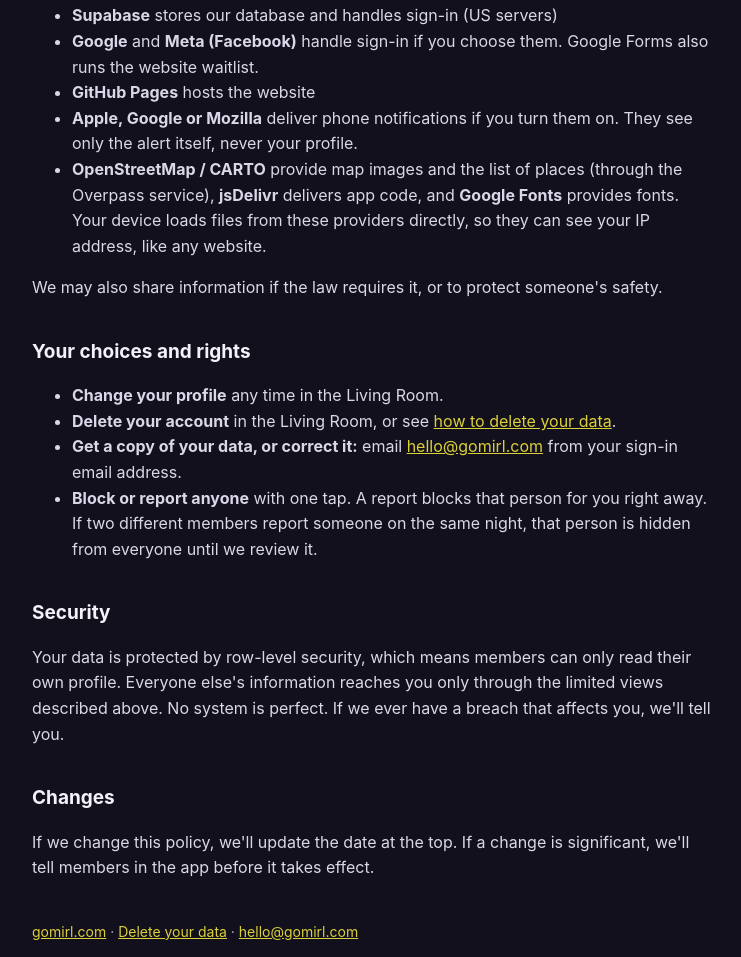
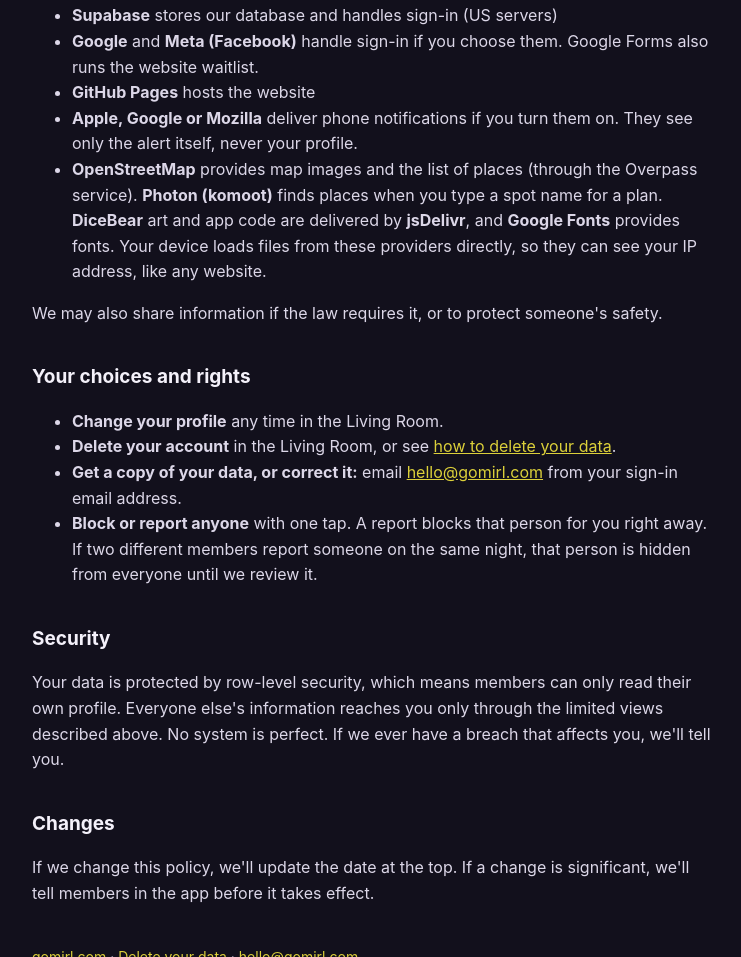
Before and after one commit to gomirl/gomirl.github.io, a plain HTML site: page privacy/index.html in a window 1280 px wide. Shown: the part 3609-4566 px from the top of the page, without its empty margins (268-1009 px from the left). Drawn offline with Linux system fonts and the light colour scheme.

Commit message:
Update privacy policy regarding data providers

```diff
--- a/privacy/index.html
+++ b/privacy/index.html
@@ -97,7 +97,7 @@ th{color:var(--muted);font-weight:600}
 <li><b>Google</b> and <b>Meta (Facebook)</b> handle sign-in if you choose them. Google Forms also runs the website waitlist.</li>
 <li><b>GitHub Pages</b> hosts the website</li>
 <li><b>Apple, Google or Mozilla</b> deliver phone notifications if you turn them on. They see only the alert itself, never your profile.</li>
-<li><b>OpenStreetMap / CARTO</b> provide map images and the list of places (through the Overpass service), <b>jsDelivr</b> delivers app code, and <b>Google Fonts</b> provides fonts. Your device loads files from these providers directly, so they can see your IP address, like any website.</li>
+<li><b>OpenStreetMap</b> provides map images and the list of places (through the Overpass service). <b>Photon (komoot)</b> finds places when you type a spot name for a plan. <b>DiceBear</b> art and app code are delivered by <b>jsDelivr</b>, and <b>Google Fonts</b> provides fonts. Your device loads files from these providers directly, so they can see your IP address, like any website.</li>
 </ul>
 <p>We may also share information if the law requires it, or to protect someone's safety.</p>
 
```
